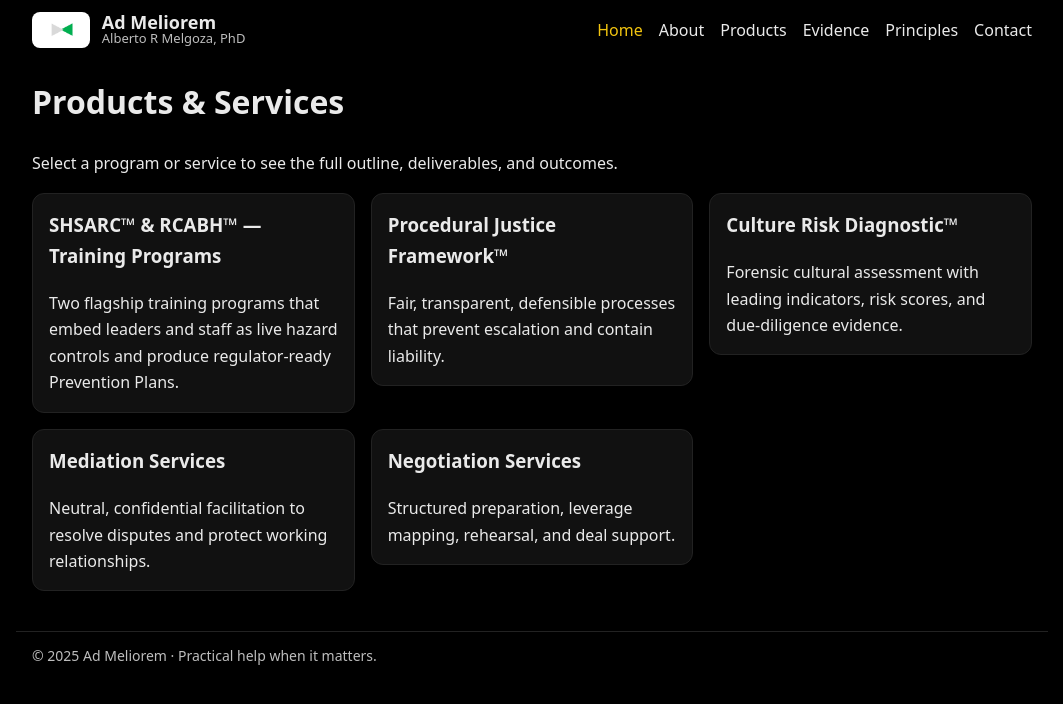
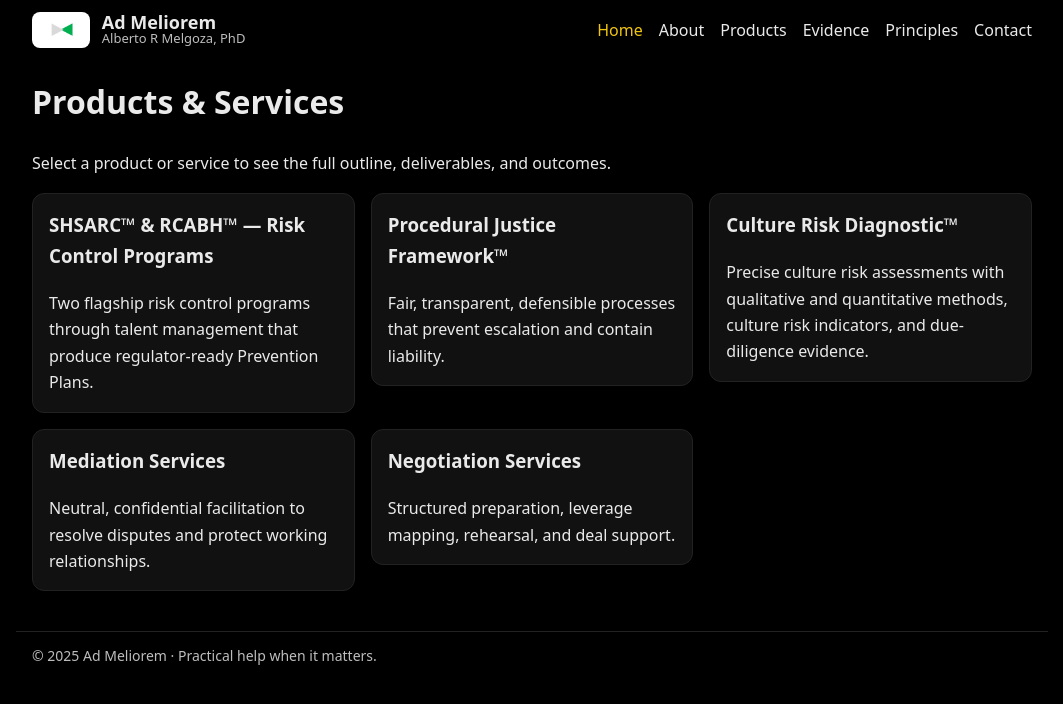
Before and after one commit to AlbertoRMelgoza/AdMeliorem, a Next.js app: page /products in a window 1280 px wide. Shown: the top 704 px of the page, without its empty margins (108-1171 px from the left). Built offline with nearby package versions, Linux system fonts and the light colour scheme.

Commit message:
Update page.tsx

```diff
--- a/app/products/page.tsx
+++ b/app/products/page.tsx
@@ -15,31 +15,31 @@ export default function ProductsIndex() {
     <main style={wrap}>
       <h1 style={{ marginTop: 0 }}>Products &amp; Services</h1>
       <p style={{ marginTop: 8 }}>
-        Select a program or service to see the full outline, deliverables, and outcomes.
+        Select a product or service to see the full outline, deliverables, and outcomes.
       </p>
 
       <div style={grid}>
         <a href="/products/shsarc-rcabh" style={linkStyle}>
           <div style={card}>
-            <h3 style={{ marginTop: 0 }}>SHSARC™ &amp; RCABH™ — Training Programs</h3>
+            <h3 style={{ marginTop: 0 }}>SHSARC™ &amp; RCABH™ — Risk Control Programs</h3>
             <p style={{ margin: 0 }}>
-              Two flagship training programs that embed leaders and staff as live hazard controls and produce
+              Two flagship risk control programs through talent management that produce
               regulator-ready Prevention Plans.
             </p>
           </div>
         </a>
 
-        <a href="/products/procedural-justice-framework" style={linkStyle}>
+        <a href="/products/procedural-justice-framework™" style={linkStyle}>
           <div style={card}>
             <h3 style={{ marginTop: 0 }}>Procedural Justice Framework™</h3>
             <p style={{ margin: 0 }}>Fair, transparent, defensible processes that prevent escalation and contain liability.</p>
           </div>
         </a>
 
-        <a href="/products/culture-risk-diagnostic" style={linkStyle}>
+        <a href="/products/culture-risk-diagnostic™" style={linkStyle}>
           <div style={card}>
             <h3 style={{ marginTop: 0 }}>Culture Risk Diagnostic™</h3>
-            <p style={{ margin: 0 }}>Forensic cultural assessment with leading indicators, risk scores, and due-diligence evidence.</p>
+            <p style={{ margin: 0 }}>Precise culture risk assessments with qualitative and quantitative methods, culture risk indicators, and due-diligence evidence.</p>
           </div>
         </a>
 
```
